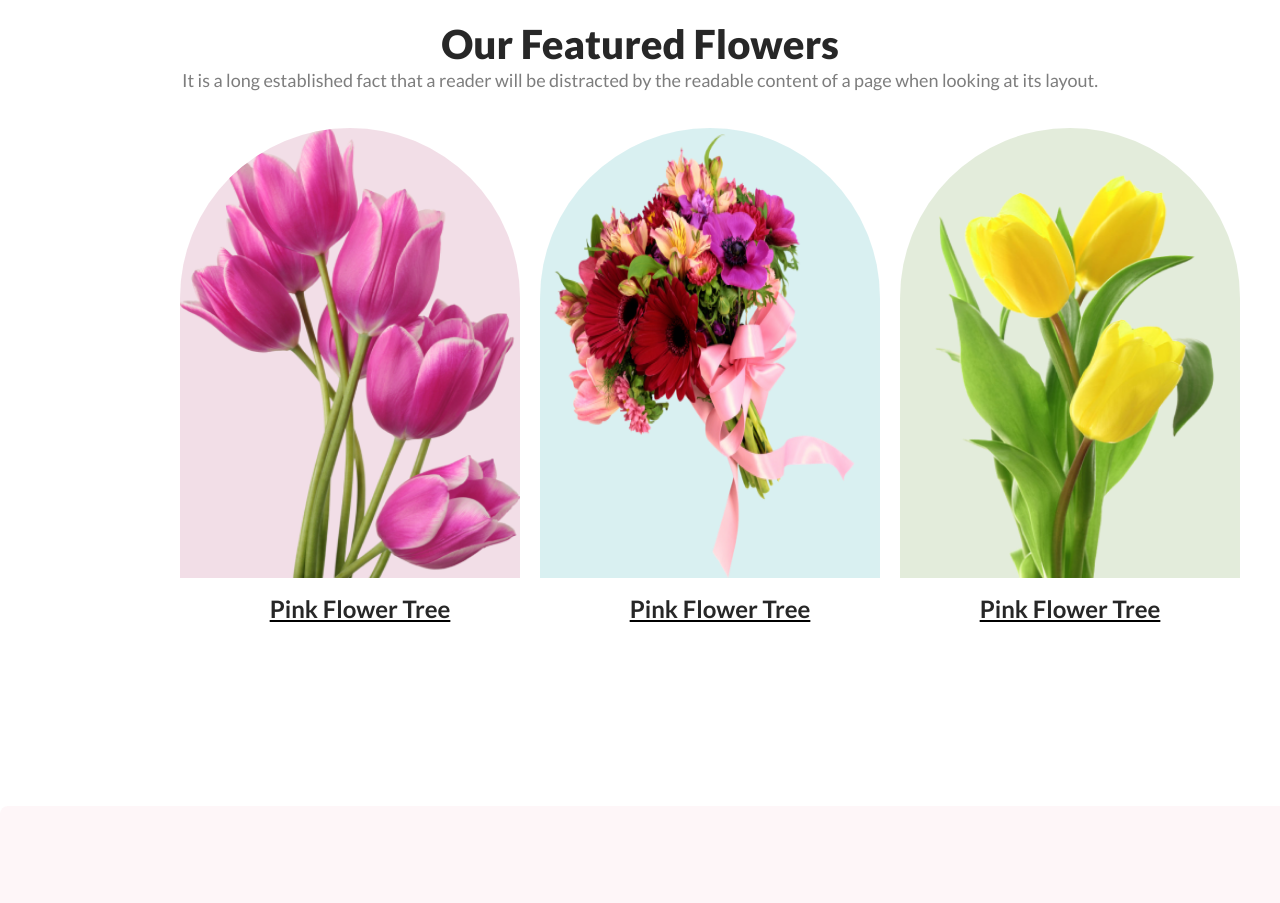
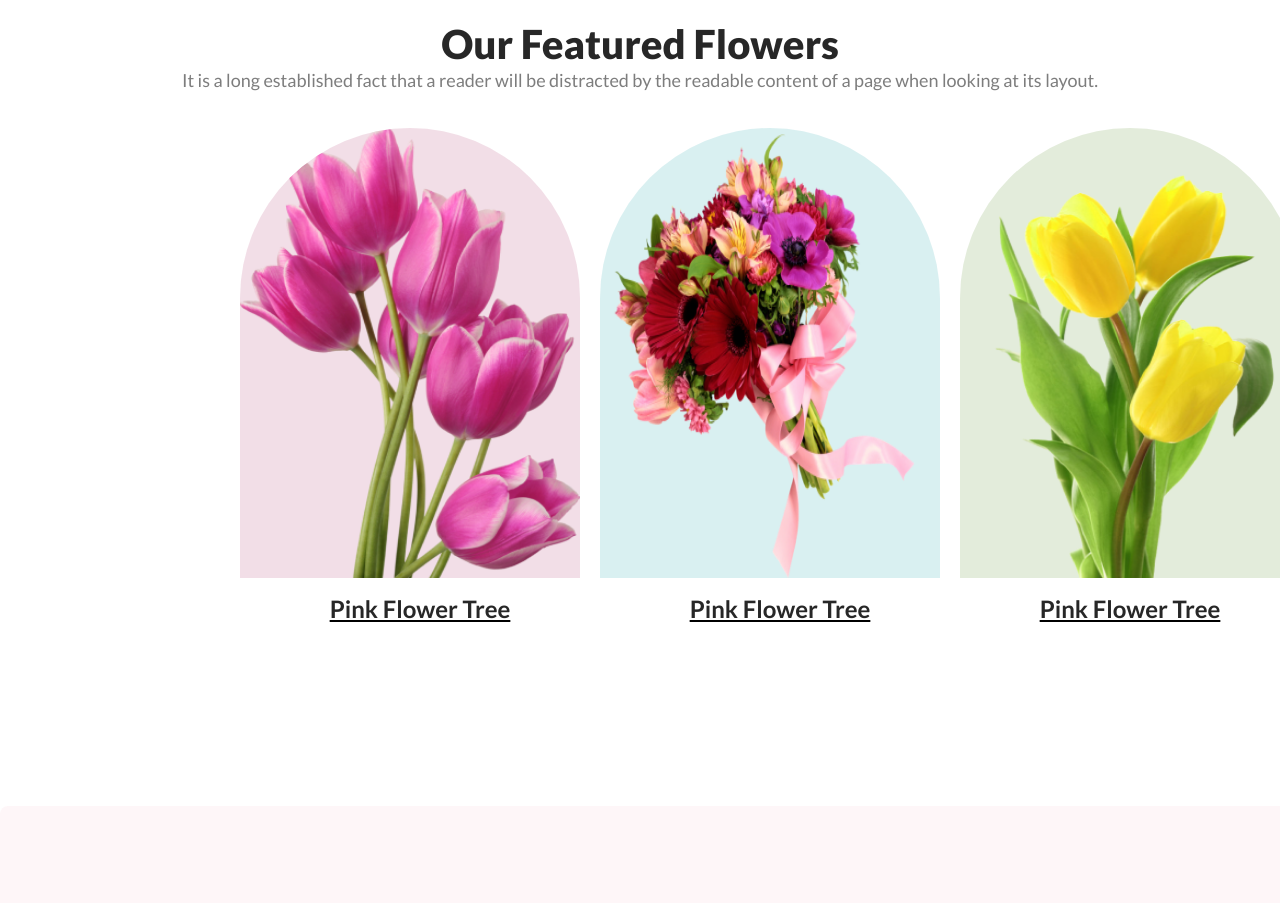
Before and after one commit to Ahasanever/first-assignment, a plain HTML site: page index.html in a window 1280 px wide. Shown: the part 780-1683 px from the top of the page. Drawn offline with Linux system fonts and the light colour scheme.

Commit message:
added correction featured section

```diff
--- a/style.css
+++ b/style.css
@@ -86,7 +86,7 @@ header{
 
 .feature-flower{
     display: flex;
-    margin:0 240px 0 180px;
+    margin:0 240px 0 240px;
     text-align: center;
     text-decoration-line: underline;
 }
```
